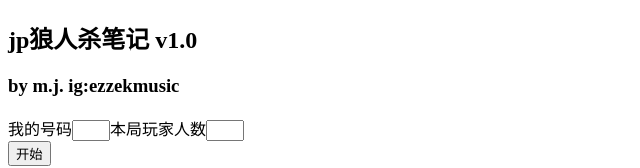
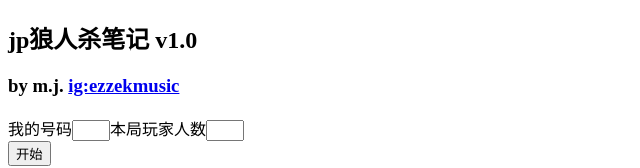
Before and after one commit to mikejin01/werewolf-notes, a React (Create React App) app: page / in a window 1280 px wide. Shown: the top 168 px of the page, without its empty margins (0-640 px from the left). Built offline with nearby package versions, Linux system fonts and the light colour scheme.

Commit message:
first commit

```diff
--- a/src/App.js
+++ b/src/App.js
@@ -113,7 +113,7 @@ function App() {
   return (
     <>
       <h2>jp狼人杀笔记 v1.0</h2>
-      <h3>by m.j. <a href='https://www.instagram.com/ezzekmusic/'></a>ig:ezzekmusic</h3>
+      <h3>by m.j. <a href='https://www.instagram.com/ezzekmusic/'>ig:ezzekmusic</a></h3>
       <div id="setting">
         <span>我的号码</span>
         <input ref={myNumberRef} type="number" pattern="\d*" style={{ width: '30px'}} ></input>
```
